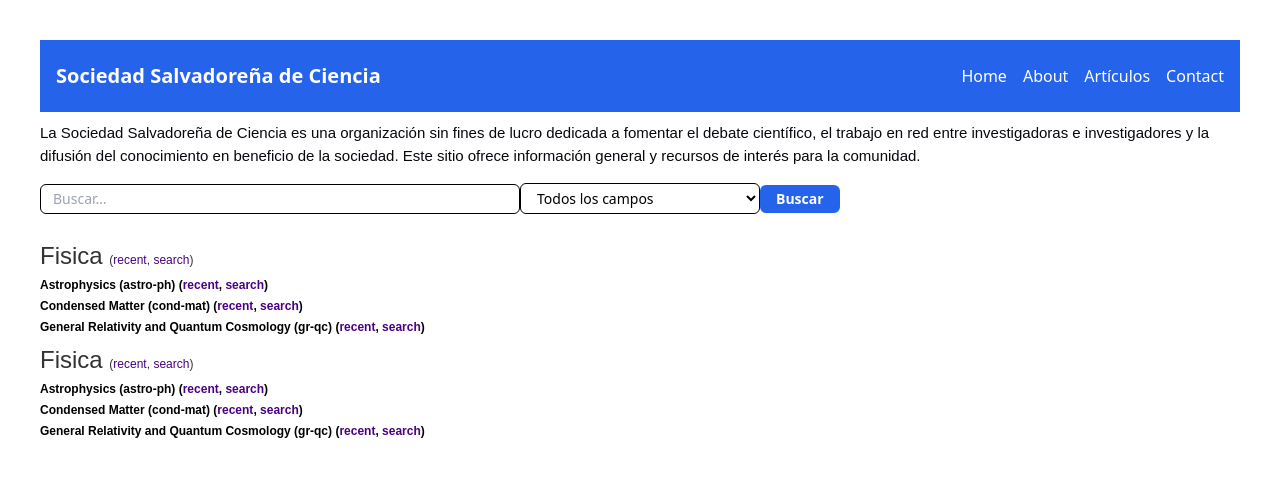
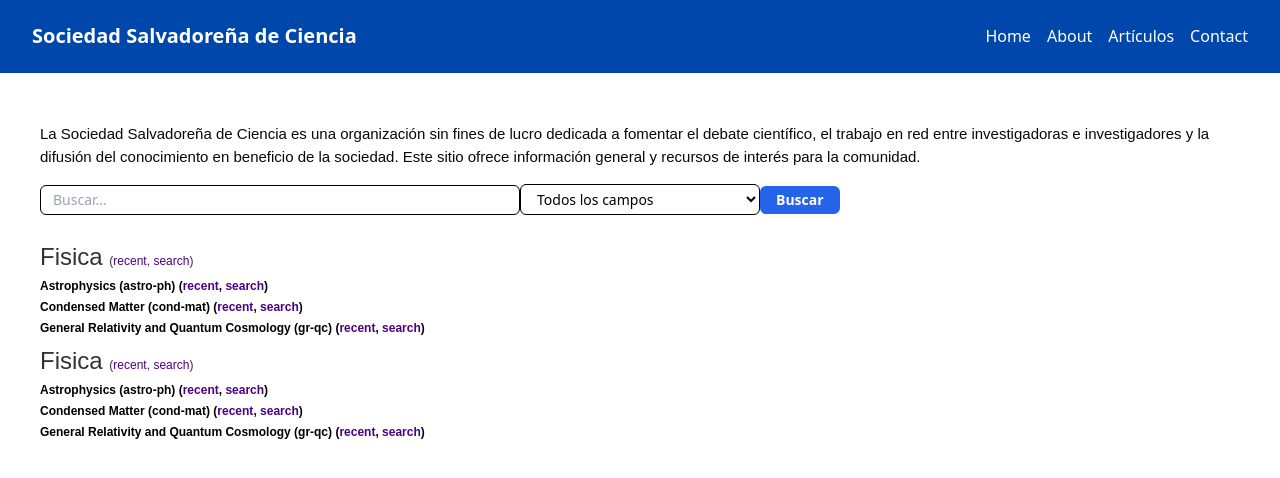
Before and after one commit to jromerooo2/salvadoran_arxiv, a Vue app: page / in a window 1280 px wide. Shown: the top 478 px of the page. Built offline with nearby package versions, Linux system fonts and the light colour scheme.

Commit message:
making the blue color same as flag and also the upper bar cover the entire screen

```diff
--- a/src/App.vue
+++ b/src/App.vue
@@ -1,7 +1,9 @@
 <template>
-  <div class="h-screen p-10 bg-white">
+  <div class="flex min-h-screen flex-col bg-white">
     <Navbar />
-    <router-view/>
+    <main class="flex-1 p-10">
+      <router-view />
+    </main>
   </div>
 </template>
 
--- a/src/components/Navbar.vue
+++ b/src/components/Navbar.vue
@@ -1,6 +1,6 @@
 <template>
-    <nav class="bg-blue-600 p-4">
-      <div class="container flex justify-between items-center">
+    <nav class="nav-salvador w-full border-b border-black/10 px-4 py-4 sm:px-6 lg:px-8">
+      <div class="mx-auto flex w-full max-w-none items-center justify-between">
         <!-- Brand Logo -->
         <router-link to="/" class="text-white font-bold text-xl">Sociedad Salvadoreña de Ciencia</router-link>
 
@@ -58,5 +58,8 @@
   </script>
 
   <style scoped>
-  /* Add custom styles if needed */
+  /* Cobalt blue of the El Salvador flag stripes (~RGB 0, 71, 171) */
+  .nav-salvador {
+    background-color: #0047ab;
+  }
   </style>
```
